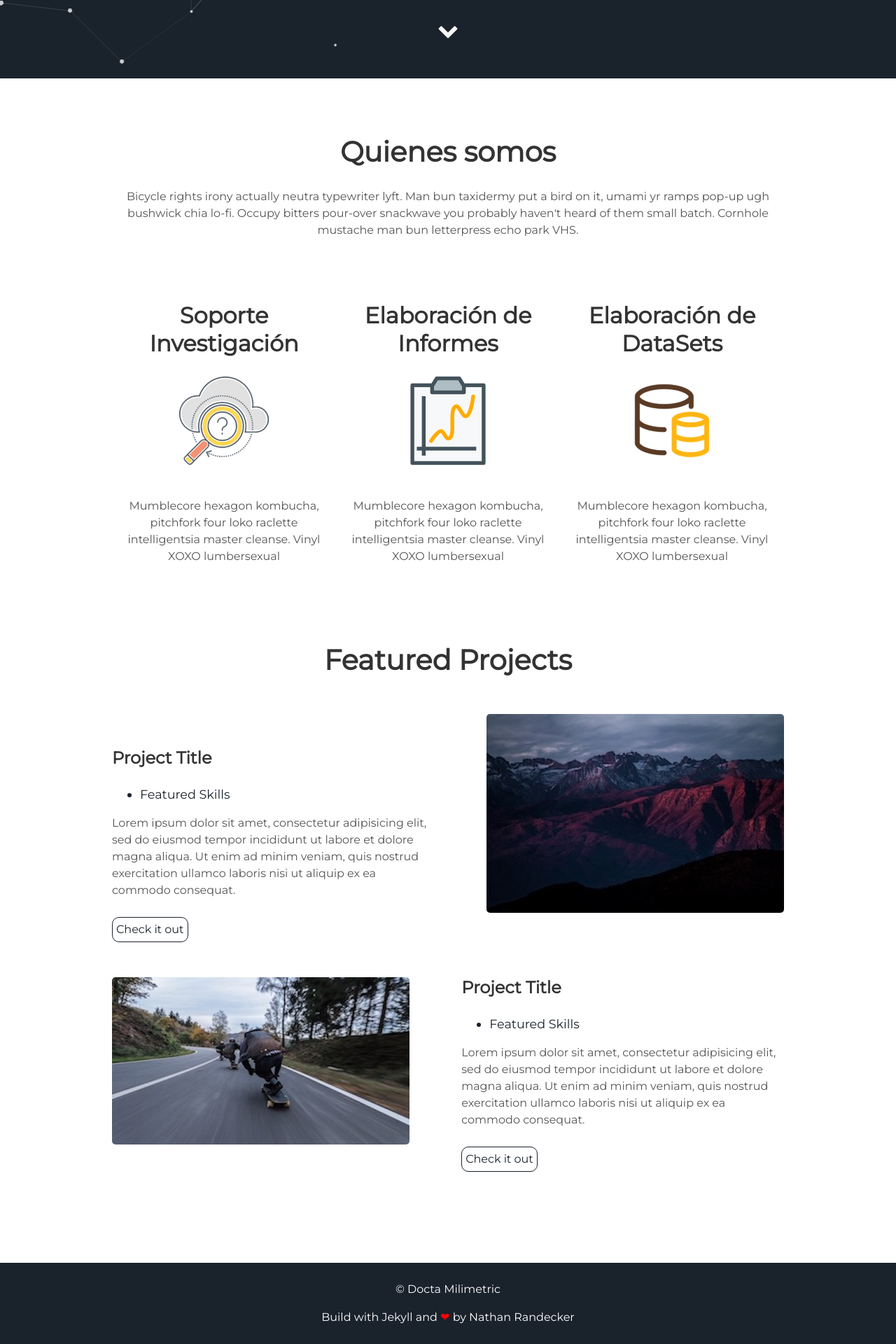
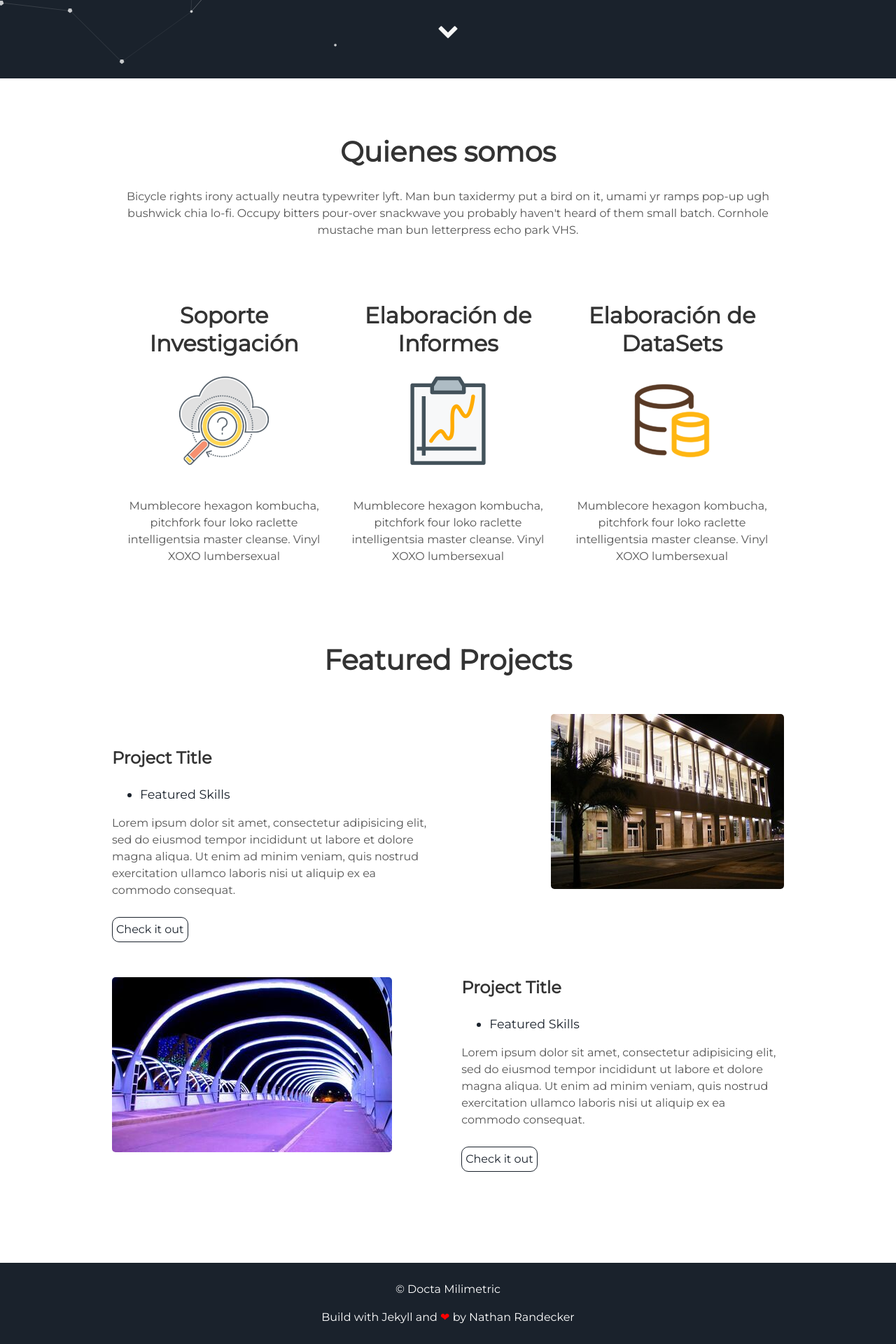
Before and after one commit to acristiansanchez/milimetric, a Jekyll site: the page built from index.html, in a window 1280 px wide. Shown: the part 788-2708 px from the top of the page at 70% size. Built offline with Jekyll 4.4.1, drawn with Linux system fonts in a browser that asks for light colours.

Commit message:
Update projects.html

```diff
--- a/_includes/projects.html
+++ b/_includes/projects.html
@@ -3,7 +3,7 @@
 </div>
 <div class="user-projects">
   <div class="images-right">
-    <img alt="mountains" src="{{ "/assets/img/mountains.jpg" | prepend: site.baseurl }}" />
+    <img alt="UNC" src="{{ "/assets/img/pabellon.jpg" | prepend: site.baseurl }}" />
   </div>
   <div class="contents">
     <h3> Project Title </h3>
@@ -16,7 +16,7 @@
 </div>
 <div class="user-projects">
   <div class="images-left">
-    <img alt="mountains" src="{{ "/assets/img/skate.jpg" | prepend: site.baseurl }}" />
+    <img alt="mountains" src="{{ "/assets/img/cba.jpg" | prepend: site.baseurl }}" />
   </div>
   <div class="contents-right">
     <h3> Project Title </h3>
```
